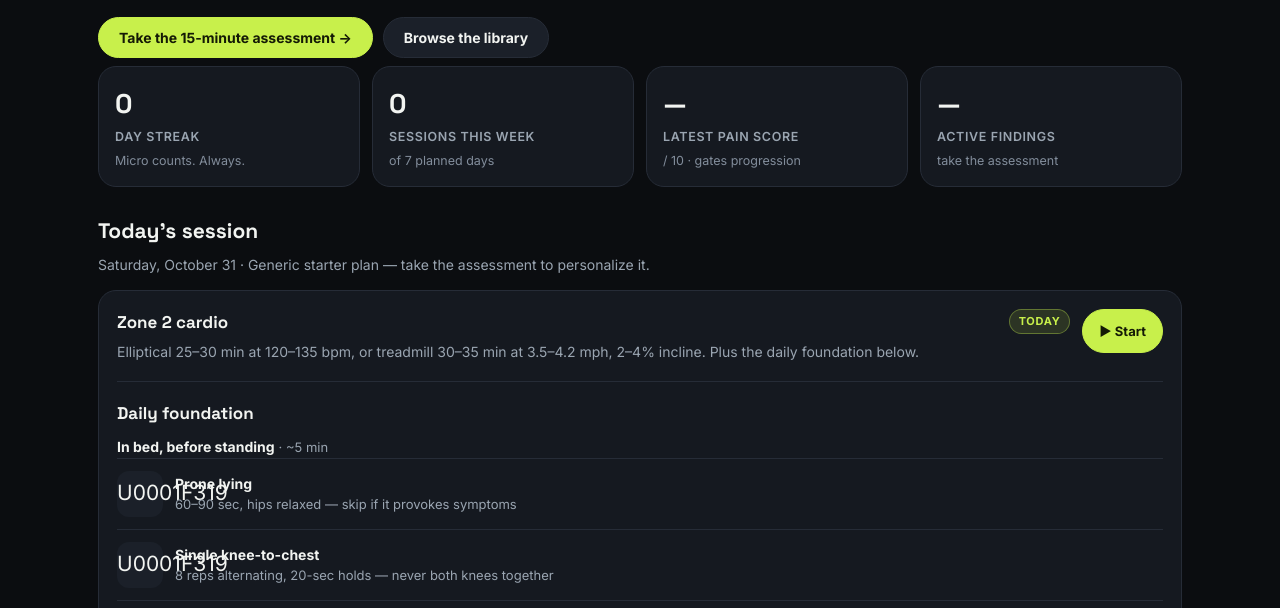
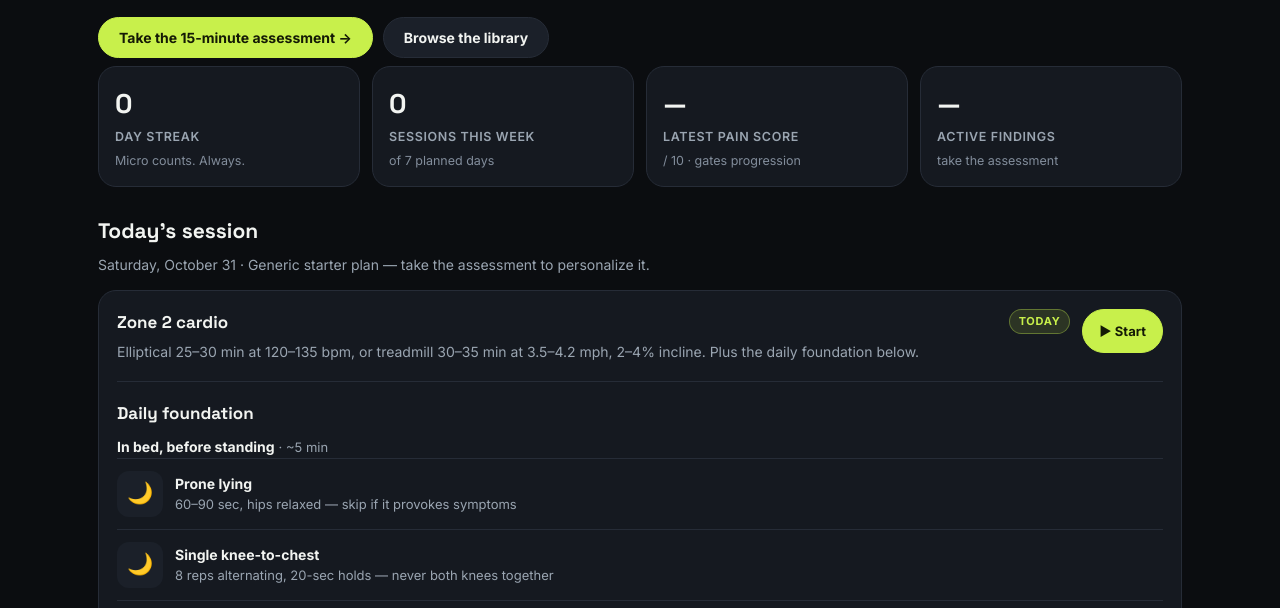
Before and after one commit to ayaan40000/BackForge, a plain HTML site: page index.html in a window 1280 px wide. Shown: the part 344-952 px from the top of the page. Drawn offline with Linux system fonts and the light colour scheme.

Commit message:
fix: foundation block icons rendered as literal codepoint text — use real emoji

```diff
--- a/index.html
+++ b/index.html
@@ -565,7 +565,7 @@ function renderToday(){
   const returning=!!S.results||S.log.length>0, hero=document.querySelector('#view-today .hero');
   if(returning&&hero){hero.classList.add('compact');const sec=$('#view-today'),kp=$('#kpis'),h2=sec.querySelectorAll('.sec-t')[0];if(h2&&kp&&kp.nextElementSibling!==h2){sec.insertBefore(h2,kp);sec.insertBefore($('#todaySub'),kp);sec.insertBefore($('#todayCard'),kp)}}
   $('#todaySub').textContent=new Date().toLocaleDateString('en-US',{weekday:'long',month:'long',day:'numeric'})+' · '+(S.results?'Plan built from your assessment findings.':'Generic starter plan — take the assessment to personalize it.')+(tune?' Load today: '+tune.load+'.':'');
-  const FICON={'In bed, before standing':'\U0001F319','Posture reset':'\U0001F9CD','Band activation':'\U0001F4AA','Hip internal rotation':'\U0001F504','Tilt correction':'\U0001F3AF','McGill Big 3 — one round':'\U0001F6E1\uFE0F'};
+  const FICON={'In bed, before standing':'🌙','Posture reset':'🧍','Band activation':'💪','Hip internal rotation':'🔄','Tilt correction':'🎯','McGill Big 3 — one round':'🛡️'};
   let h='<div class="session-head"><div class="sp"><h3>'+s.title+'</h3>'+(s.note?'<p>'+s.note+'</p>':'<p>Every session starts with the foundation. Micro counts as done.</p>')+'</div><span class="tag '+(s.kind==='flare'?'coral':'volt')+'">'+(s.kind==='flare'?'Flare':'Today')+'</span><button class="btn primary sm" onclick="startPlayer()">▶ Start</button>'+(S.player&&S.player.date===todayStr()?'<button class="btn sm" onclick="resumePlayer()">Resume · step '+(S.player.idx+1)+'</button>':'')+'</div>';
   if(s.items){h+=s.items.map(([id,dose])=>{const e=EXBY[id];return exRow(e,dose)}).join('')}
   h+='<hr class="hr"><h3 style="margin-bottom:4px">Daily foundation</h3>'+F.map(b=>'<p style="margin-top:10px"><b style="color:var(--ink)">'+b.name+'</b> <span class="small">· ~'+b.mins+' min</span></p>'+b.items.filter(i=>!i.skip).map(i=>'<div class="exrow"><div class="thumb">'+(FICON[b.name]||'·')+'</div><div><div class="nm" style="font-size:14px">'+i.t+'</div><div class="dt">'+i.d+'</div></div></div>').join('')+(b.items.some(i=>i.skip)?'<p class="small" style="color:var(--coral)">'+b.items.filter(i=>i.skip).map(i=>i.t+' — '+i.d).join('')+'</p>':'')).join('');
```
